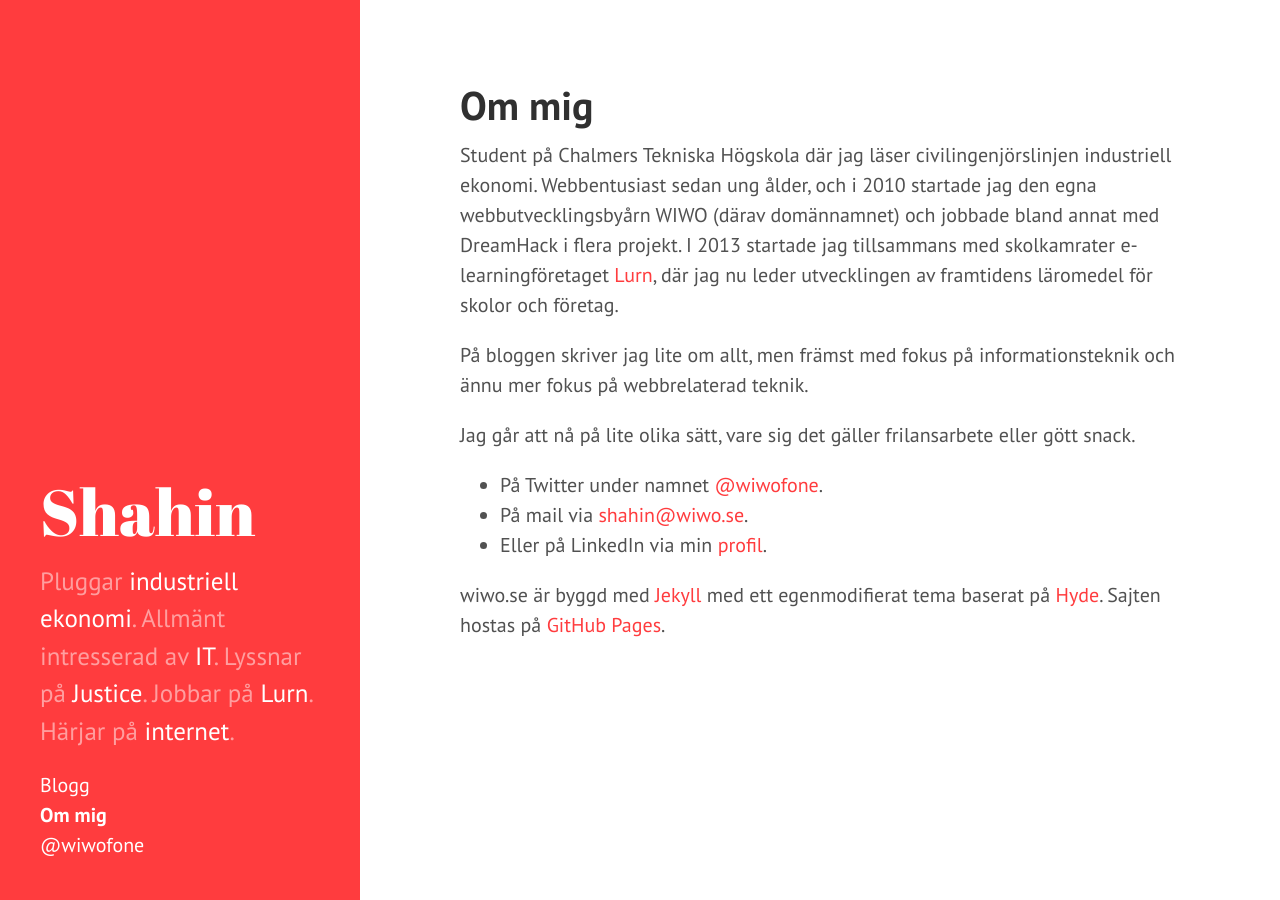
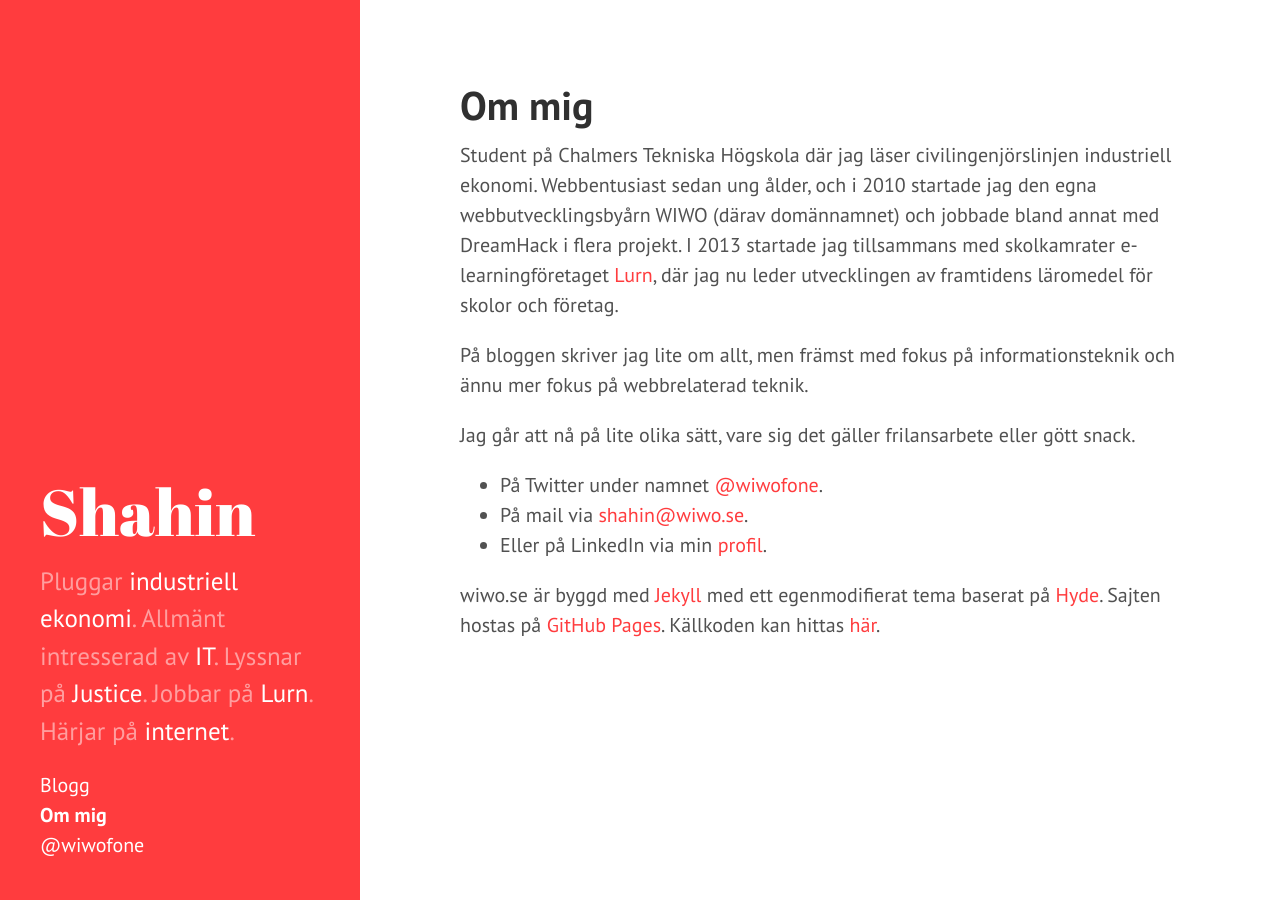
Before and after one commit to wiwofone/wiwofone.github.io, a Jekyll site: the page built from about.md, in a window 1280 px wide. Built offline with Jekyll 4.4.1, drawn with Linux system fonts in a browser that asks for light colours; Markdown is read by kramdown in place of the engine named in the settings.

Commit message:
Link to repository for source code

```diff
--- a/about.md
+++ b/about.md
@@ -13,4 +13,4 @@
 - På mail via <a href="mailto:shahin@wiwo.se">shahin@wiwo.se</a>.
 - Eller på LinkedIn via min <a href="http://se.linkedin.com/in/shahinzarrabi/">profil</a>.
 
-wiwo.se är byggd med <a href="http://jekyllrb.com/">Jekyll</a> med ett egenmodifierat tema baserat på <a href="https://github.com/poole/hyde">Hyde</a>. Sajten hostas på <a href="http://pages.github.com/">GitHub Pages</a>.
+wiwo.se är byggd med <a href="http://jekyllrb.com/">Jekyll</a> med ett egenmodifierat tema baserat på <a href="https://github.com/poole/hyde">Hyde</a>. Sajten hostas på <a href="http://pages.github.com/">GitHub Pages</a>. Källkoden kan hittas <a href="https://github.com/wiwofone/wiwofone.github.io">här</a>.
```
